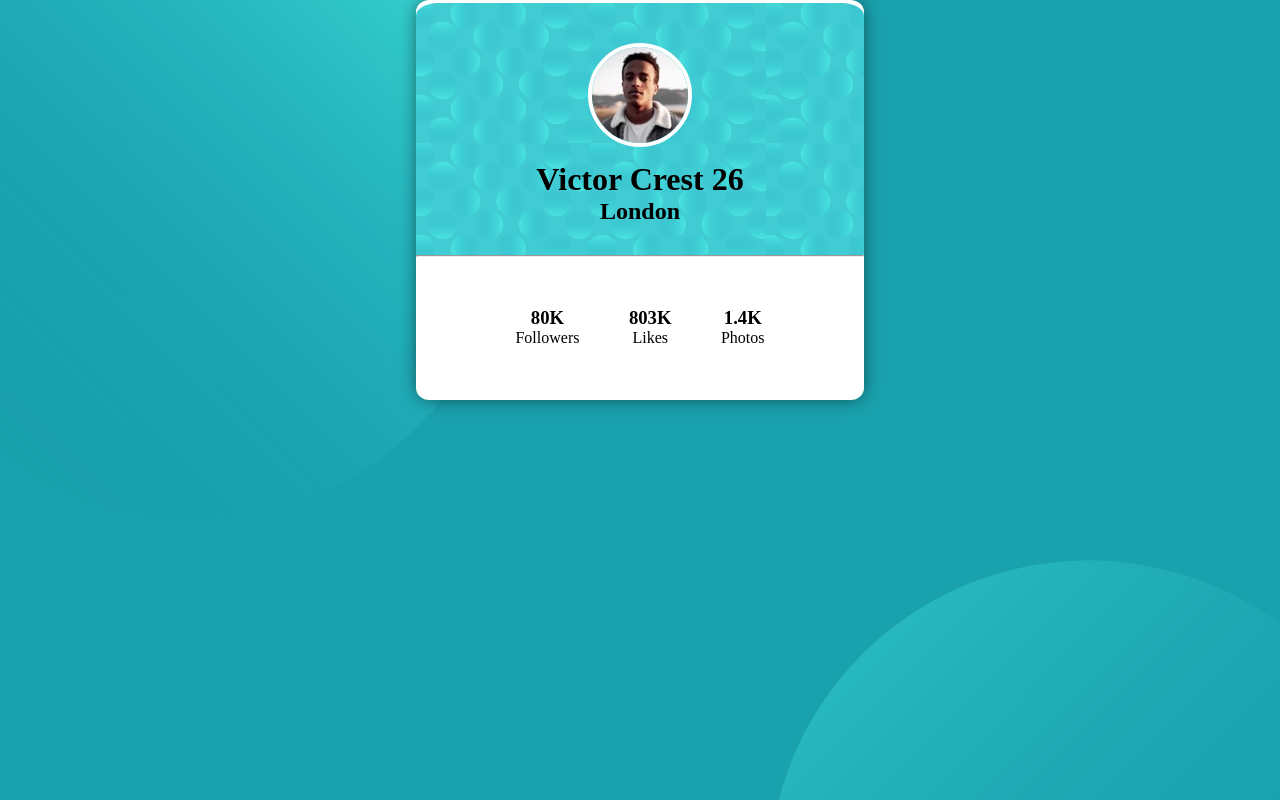
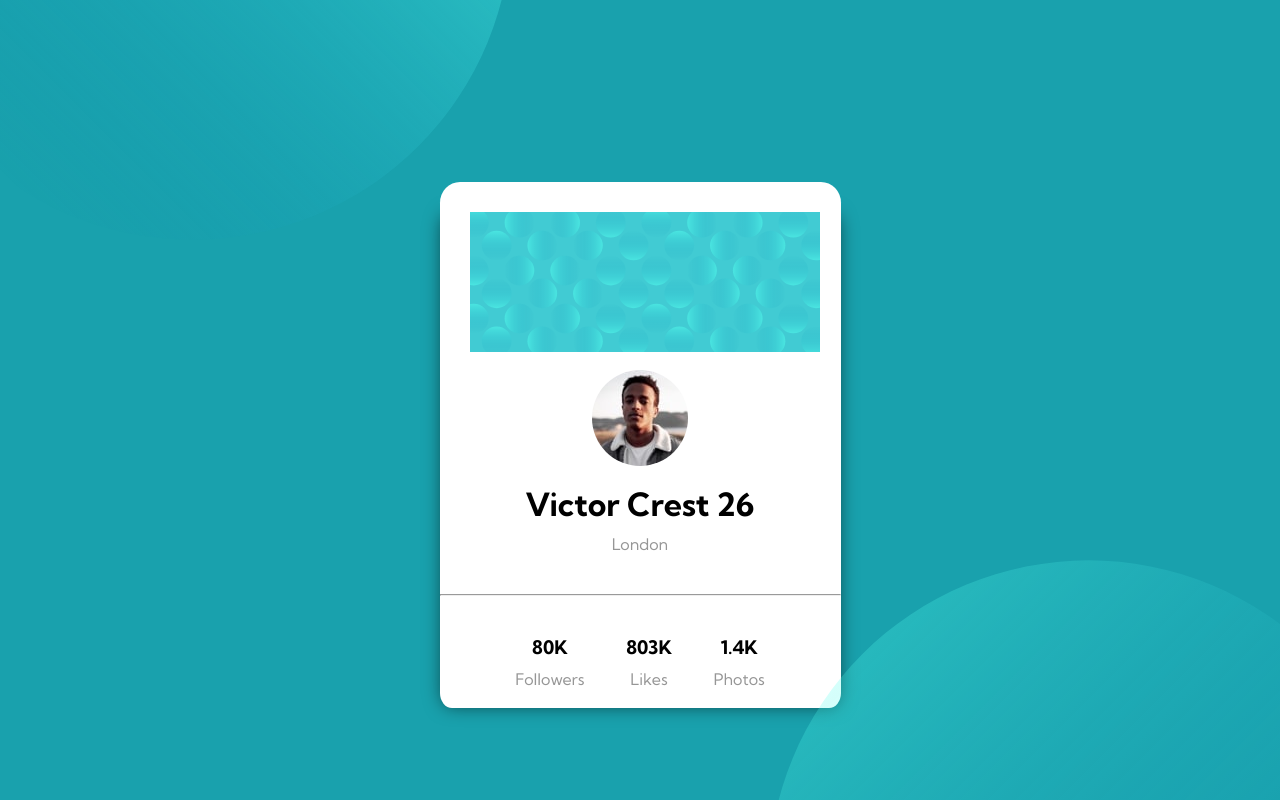
Before and after one commit to riann08/profile-card, a plain HTML site: page index.html in a window 1280 px wide. Drawn offline with Linux system fonts and the light colour scheme.

Commit message:
update style

```diff
--- a/index.html
+++ b/index.html
@@ -8,13 +8,19 @@
     <title>Profile Component</title>
   </head>
   <body>
+    <main>
       <img class="card__img--top" src="./img/bg-pattern-top.svg" alt="" />
       <div class="card">
         <div class="card--top">
           <div class="card--info">
+            <img
+              class="card__img--background"
+              src="./img/bg-pattern-card.svg"
+              alt=""
+            />
             <img class="card__img" src="./img/image-victor.jpg" alt="" />
             <h1>Victor Crest <span>26</span></h1>
-          <h2>London</h2>
+            <p>London</p>
           </div>
         </div>
         <hr />
@@ -34,5 +40,6 @@
         </div>
       </div>
       <img class="card__img--btm" src="img/bg-pattern-bottom.svg" alt="" />
+    </main>
   </body>
 </html>
--- a/styles.css
+++ b/styles.css
@@ -1,29 +1,31 @@
+@import url("https://fonts.googleapis.com/css2?family=Kumbh+Sans:wght@400;700&display=swap");
+
 * {
+  box-sizing: border-box;
   margin: 0;
   padding: 0;
-  box-sizing: border-box;
+  font-family: "Kumbh Sans";
 }
 
 body {
+  align-content: center;
+  align-items: center;
   background-color: rgb(25 161 173);
   display: flex;
   justify-content: center;
-  align-content: center;
-  align-items: center;
-  text-align: center;
 }
 
 .card__img--btm {
+  bottom: -50%;
+  position: fixed;
+  right: -10%;
   width: 50vw;
-  position: fixed;
-  bottom: -50%;
-  right: -10%;
 }
 
 .card__img--top {
   width: 50vw;
   position: fixed;
-  top: -50;
+  top: -50%;
   left: -10%;
 }
 
@@ -35,38 +37,47 @@ body {
 }
 
 .card {
-  width: 35vw;
-  height: 50vh;
+  align-content: center;
+  background-color: white;
+  border-radius: 3%;
+  box-shadow: 0px 0px 18px -2px rgba(0, 0, 0, 0.59);
+  display: flex;
+  flex-direction: column;
+  height: 62vh;
+  justify-content: center;
   text-align: center;
-  display: flex;
-  justify-content: center;
-  align-content: center;
-  flex-direction: column;
-  border-radius: 3%;
+  width: 401px;
   z-index: 99;
-  background-color: white;
-  box-shadow: 0px 0px 18px -2px rgba(0, 0, 0, 0.59);
+  margin-top: 212px;
+}
+.card__img--background {
+  width: auto;
 }
 
 .card--top {
+  background-color: white;
+  /* background-image: url(img/bg-pattern-card.svg);
+  background-position-y: top; */
+  border-radius: 5% 5% 0 0;
   padding: 30px;
-  background-color: white;
-  background-image: url(img/bg-pattern-card.svg);
-  border-radius: 5% 5% 0 0;
-  background-position-y: top;
 }
 .card--top--background {
   height: 50px;
-  width: auto;
+  max-width: fit-content;
 }
 
 .card--bottom {
   display: flex;
+  flex-direction: row;
   justify-content: space-evenly;
-  flex-direction: row;
-  margin: 50px;
+  margin: 40px;
 }
 
 .card--background {
   z-index: index 0;
 }
+
+p {
+  color: hsl(0, 0%, 59%);
+  padding: 10px;
+}
```
Lines whose indentation alone changed are shown as unchanged.
